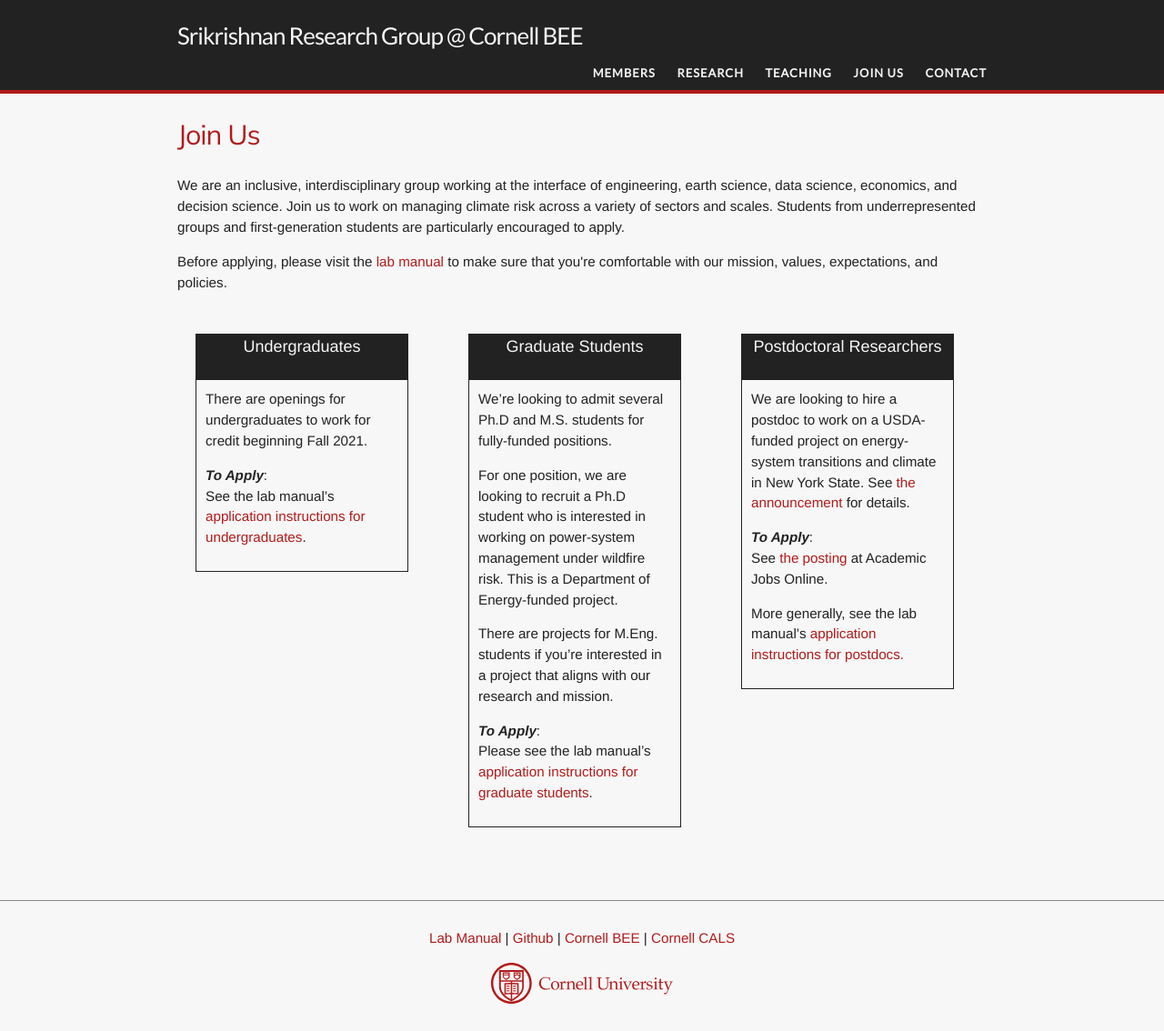
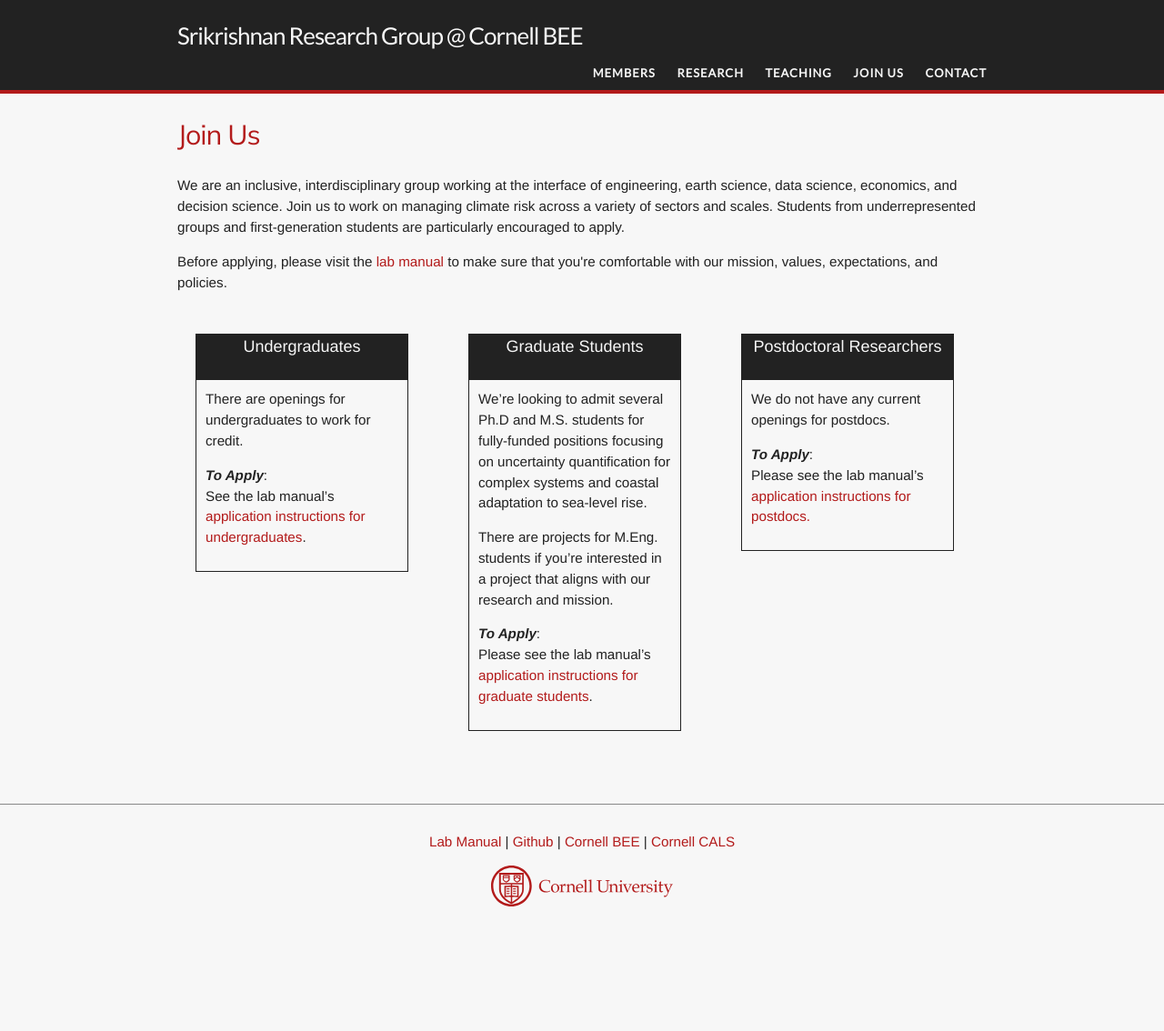
Before and after one commit to svmiller/svmiller.github.io, a Jekyll site: the page built from pages/join.html, in a window 1280 px wide. Shown: the whole page at 91% size. Built offline with Jekyll 4.4.1, drawn with Linux system fonts in a browser that asks for light colours; nearby versions of some CDN libraries; some web fonts are replaced; after the commit the page ends 1027 px from its top, so only the background shows below that.

Commit message:
update openings for FA21

```diff
--- a/_data/positions.yml
+++ b/_data/positions.yml
@@ -1,19 +1,14 @@
 - role: Undergraduates
-  status: There are openings for undergraduates to work for credit beginning Fall 2021.
+  status: There are openings for undergraduates to work for credit.
   apply: See the lab manual's <a href="https://srikrishnan-lab/lab-manual/policies/undergrad/">application instructions for undergraduates</a>.
 
 - role: Graduate Students
   status: |+
-    We're looking to admit several Ph.D and M.S. students for fully-funded positions.
-
-    For one position, we are looking to recruit a Ph.D student who is interested in working on power-system management under wildfire risk. This is a Department of Energy-funded project.
+    We're looking to admit several Ph.D and M.S. students for fully-funded positions focusing on uncertainty quantification for complex systems and coastal adaptation to sea-level rise.
 
     There are projects for M.Eng. students if you're interested in a project that aligns with our research and mission.
   apply: Please see the lab manual's <a href="https://srikrishnan-lab/lab-manual/policies/graduate/">application instructions for graduate students</a>.
 
 - role: Postdoctoral Researchers
-  status: We are looking to hire a postdoc to work on a USDA-funded project on energy-system transitions and climate in New York State.  See <a href="/2021/01/postdoc-available-usda/">the announcement</a> for details.
-  apply: |+
-    See <a href="https://academicjobsonline.org/ajo/jobs/17811">the posting</a> at Academic Jobs Online.
-
-    More generally, see the lab manual's <a href="https://srikrishnan-lab.github.io/lab-manual/postdoc/">application instructions for postdocs.</a>
+  status: We do not have any current openings for postdocs.
+  apply: Please see the lab manual's <a href="https://srikrishnan-lab.github.io/lab-manual/postdoc/">application instructions for postdocs.</a>
```
